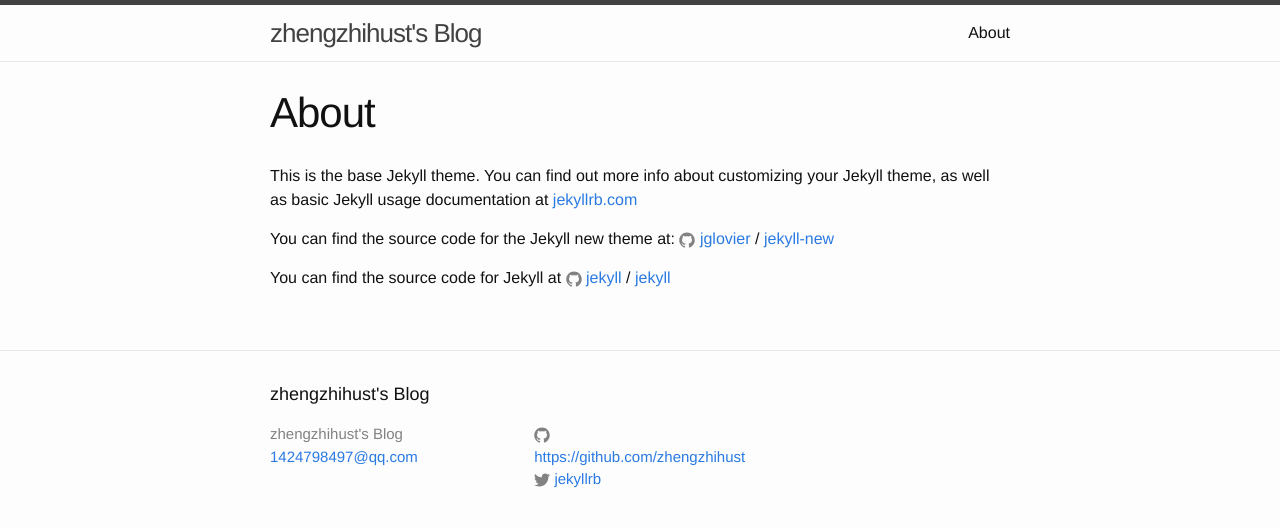
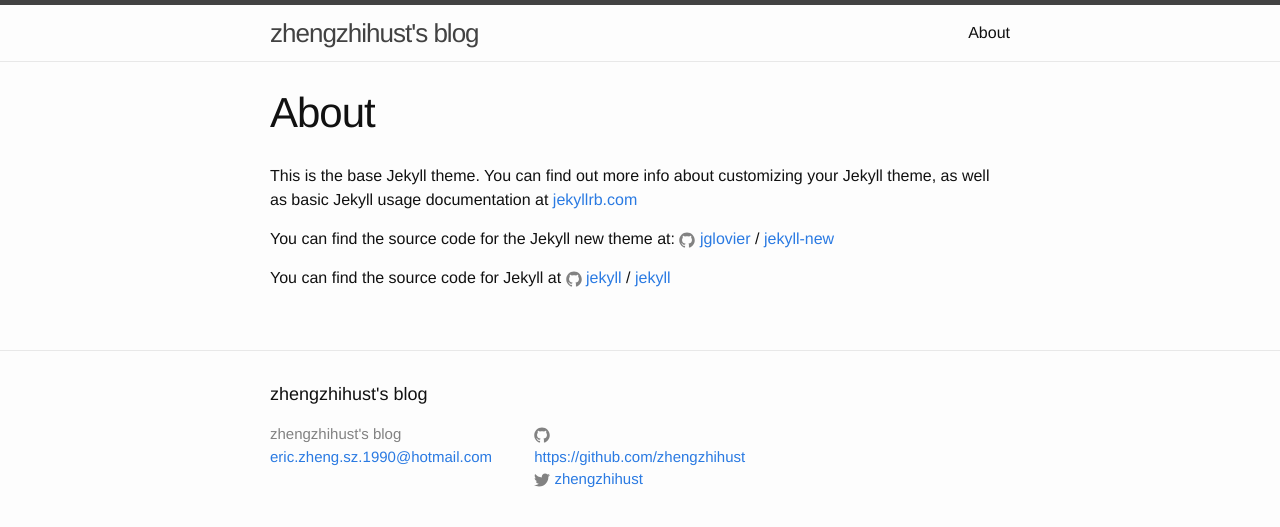
Before and after one commit to zhengzhihust/eric.github.io, a Jekyll site: the page built from about.md, in a window 1280 px wide. Shown: the top 527 px of the page. Built offline with Jekyll 4.4.1, drawn with Linux system fonts in a browser that asks for light colours.

Commit message:
@yuanlang

```diff
--- a/_config.yml
+++ b/_config.yml
@@ -6,12 +6,12 @@
 # 'jekyll serve'. If you change this file, please restart the server process.
 
 # Site settings
-title: zhengzhihust's Blog
-email: 1424798497@qq.com
+title: zhengzhihust's blog
+email: eric.zheng.sz.1990@hotmail.com
 description: > # 花名元朗，蘑菇街Java高级开发工程师，毕业于华中科技大学
 baseurl: "" # the subpath of your site, e.g. /blog
 url: "http://yourdomain.com" # the base hostname & protocol for your site
-twitter_username: jekyllrb
+twitter_username: zhengzhihust
 github_username:  https://github.com/zhengzhihust
 
 # Build settings
```
